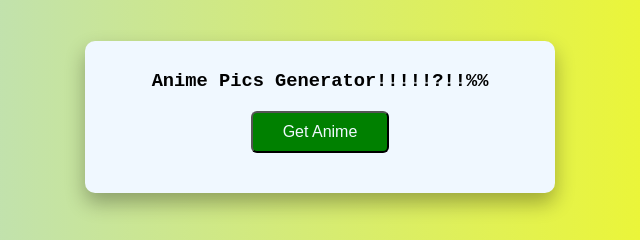
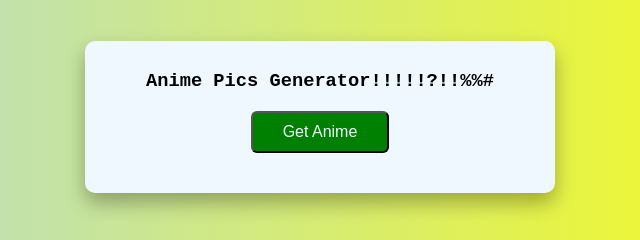
Before and after one commit to brianrobs/amine-pics-generator, a plain HTML site: page index.html in a window 1280 px wide. Shown: the part 283-523 px from the top of the page, 320-960 px from the left. Drawn offline with Linux system fonts and the light colour scheme.

Commit message:
added # at the end of h3

```diff
--- a/index.html
+++ b/index.html
@@ -9,7 +9,7 @@
 </head>
 <body>
     <div class="container">
-        <h3>Anime Pics Generator!!!!!?!!%%</h1>
+        <h3>Anime Pics Generator!!!!!?!!%%#</h1>
         <button class="btn" id="btn">Get Anime</button>
         <div class="anime-container">
             <img class="anime-img" src="https://c.files.bbci.co.uk/F382/production/_123883326_852a3a31-69d7-4849-81c7-8087bf630251.jpg">
```
